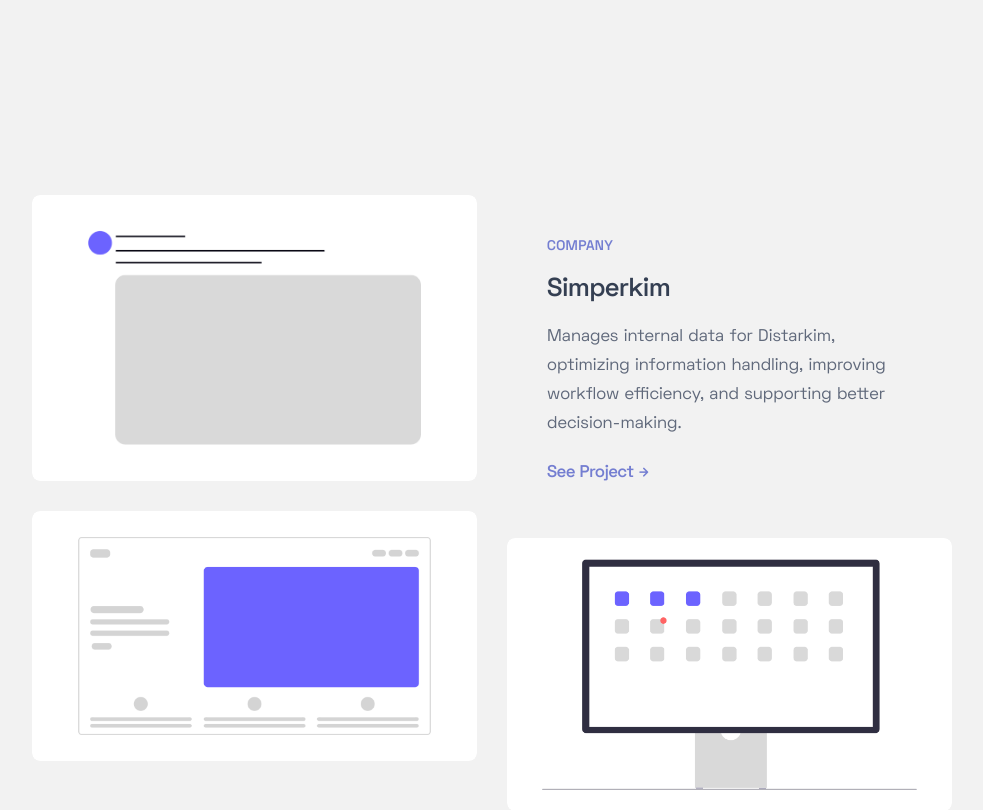
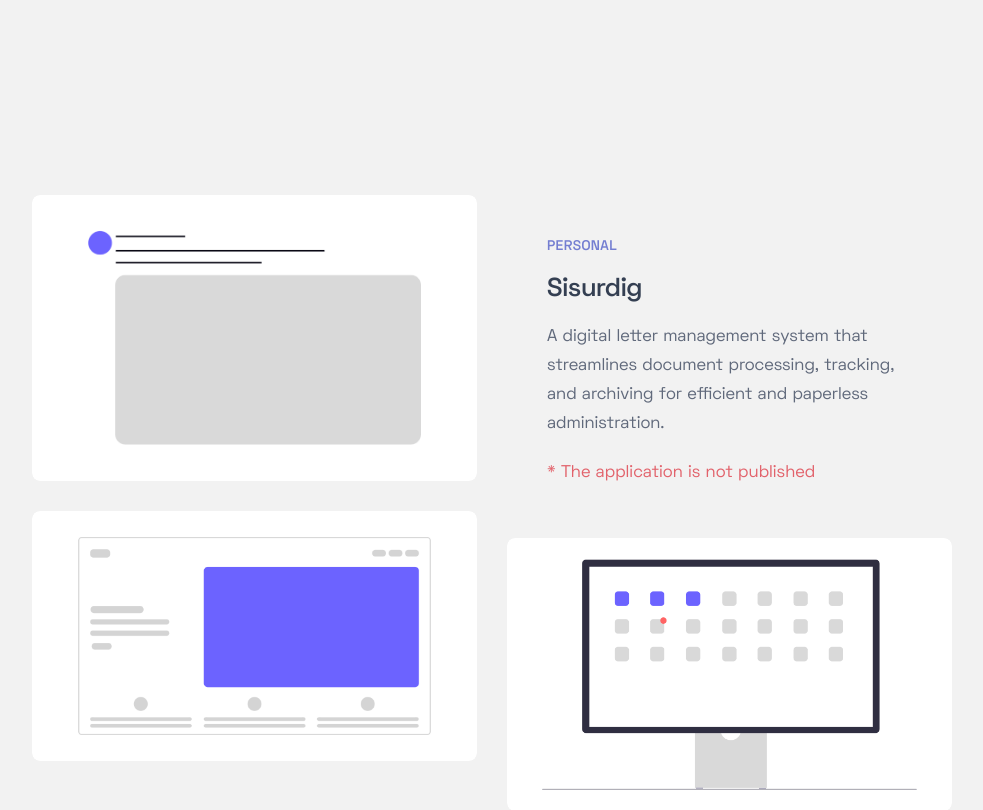
Before and after one commit to yogapangestu777/pangestu-uas, a Flask app: page /projects in a window 1280 px wide. Shown: the part 4051-4861 px from the top of the page, without its empty margins (148-1131 px from the left). Run offline with Flask 3, Linux system fonts and the light colour scheme; some libraries are stand-ins or nearby versions.

Commit message:
feat:added a new project namely sisurdig

```diff
--- a/app/templates/pages/client/project.html
+++ b/app/templates/pages/client/project.html
@@ -268,17 +268,14 @@
                             <div class="item col-md-6">
                                 <div class="project-details d-flex justify-content-center flex-column">
                                     <div class="post-header">
-                                        <div class="post-category text-purple mb-3">Company</div>
-                                        <h2 class="post-title mb-3">Simperkim</h2>
+                                        <div class="post-category text-purple mb-3">Personal</div>
+                                        <h2 class="post-title mb-3">Sisurdig</h2>
                                     </div>
                                     <div class="post-content">
-                                        <p>Manages internal data for Distarkim, optimizing
-                                            information handling, improving workflow efficiency, and supporting better
-                                            decision-making.
+                                        <p>A digital letter management system that streamlines document processing,
+                                            tracking, and archiving for efficient and paperless administration.
                                         </p>
-                                        <a href="https://simperkim.purwakartakab.go.id" target="_blank"
-                                            class="more hover link-purple">See
-                                            Project</a>
+                                        <span class="text-danger">* The application is not published</span>
                                     </div>
                                 </div>
                             </div>
@@ -741,6 +738,45 @@
                                 <div class="project-details d-flex justify-content-center flex-column">
                                     <div class="post-header">
                                         <div class="post-category text-grape mb-3">Company</div>
+                                        <h2 class="post-title mb-3">Simperkim</h2>
+                                    </div>
+                                    <div class="post-content">
+                                        <p>Manages internal data for Distarkim, optimizing
+                                            information handling, improving workflow efficiency, and supporting better
+                                            decision-making.
+                                        </p>
+                                        <a href="https://simperkim.purwakartakab.go.id" target="_blank"
+                                            class="more hover link-grape">See
+                                            Project</a>
+                                    </div>
+                                </div>
+                            </div>
+                            <div class="item col-md-6">
+                                <figure class="itooltip itooltip-light hover-scale rounded"
+                                    title='<h5 class="mb-0">Blog</h5>'><a
+                                        href="{{ url_for('static',filename='assets/img/defaults/blog.png')}}"
+                                        data-glightbox="title: Blog" data-gallery="project-1"> <img
+                                            src="{{ url_for('static',filename='assets/img/defaults/blog.png')}}"
+                                            alt="image" /></a>
+                                </figure>
+                            </div>
+                            <div class="item col-md-6">
+                                <figure class="itooltip itooltip-light hover-scale rounded"
+                                    title='<h5 class="mb-0">App</h5>'><a
+                                        href="{{ url_for('static',filename='assets/img/defaults/app.png')}}"
+                                        data-glightbox="title: App" data-gallery="project-1"> <img
+                                            src="{{ url_for('static',filename='assets/img/defaults/app.png')}}"
+                                            alt="image" /></a>
+                                </figure>
+                            </div>
+                        </div>
+                    </div>
+                    <div class="project grid grid-view">
+                        <div class="row g-6 isotope">
+                            <div class="item col-md-6">
+                                <div class="project-details d-flex justify-content-center flex-column">
+                                    <div class="post-header">
+                                        <div class="post-category text-grape mb-3">Company</div>
                                         <h2 class="post-title mb-3">Webdesaku</h2>
                                     </div>
                                     <div class="post-content">
@@ -751,6 +787,15 @@
                                             development.</span>
                                     </div>
                                 </div>
+                            </div>
+                            <div class="item col-md-6">
+                                <figure class="itooltip itooltip-light hover-scale rounded"
+                                    title='<h5 class="mb-0">Post</h5>'><a
+                                        href="{{ url_for('static',filename='assets/img/defaults/post.png')}}"
+                                        data-glightbox="title: Post" data-gallery="project-1"> <img
+                                            src="{{ url_for('static',filename='assets/img/defaults/post.png')}}"
+                                            alt="image" /></a>
+                                </figure>
                             </div>
                             <div class="item col-md-6">
                                 <figure class="itooltip itooltip-light hover-scale rounded"
```
